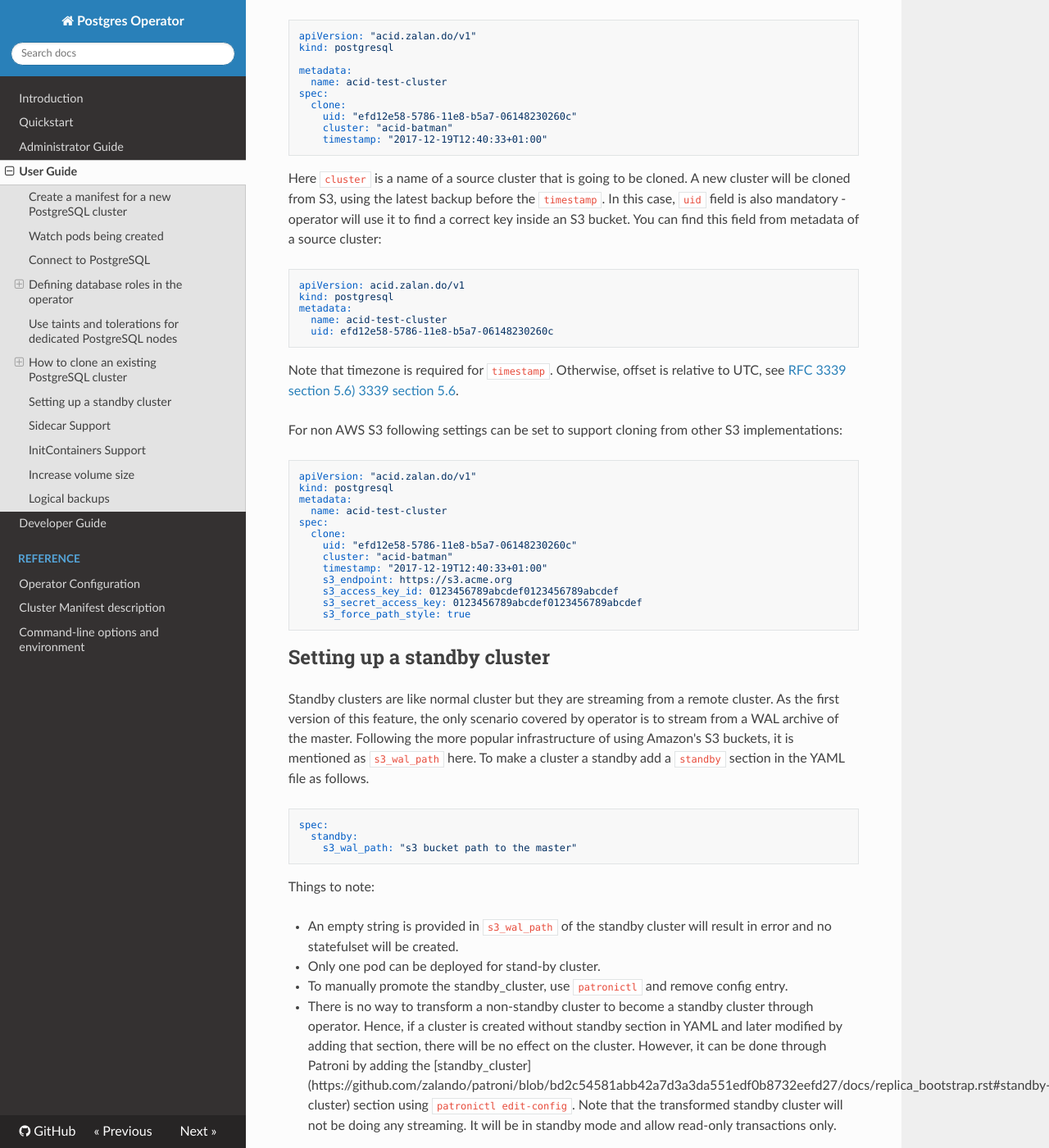
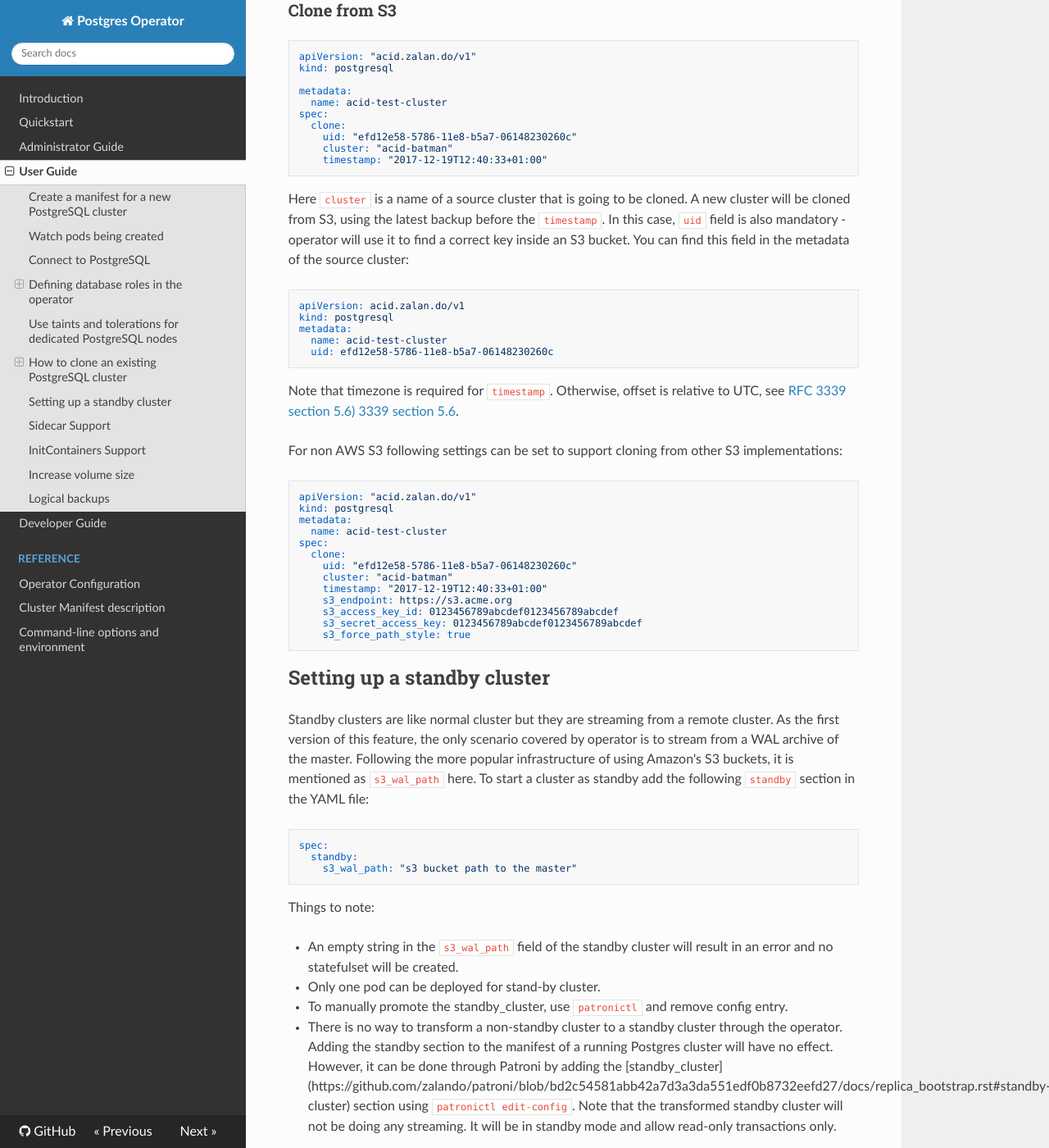
Before and after one commit to zalando/postgres-operator, an MkDocs documentation site: the page built from docs/user.md, in a window 1280 px wide and 1400 px high, scrolled down 4414 px. Shown: the whole window at 82% size. Built offline with MkDocs 1.6.1, drawn with Linux system fonts in a browser that asks for light colours; nearby versions of some CDN libraries; old or Windows-style settings are respelled for this version of MkDocs; some of the changed text lies outside the part shown.

Commit message:
update user docs and README

````diff
--- a/docs/user.md
+++ b/docs/user.md
@@ -33,7 +33,7 @@ spec:
     version: "10"
 ```
 
-If you have clone the Postgres Operator [repository](https://github.com/zalando/postgres-operator)
+Once you cloned the Postgres Operator [repository](https://github.com/zalando/postgres-operator)
 you can find this example also in the manifests folder:
 
 ```bash
@@ -107,8 +107,8 @@ The operator automatically generates a password for each manifest role and
 places it in the secret named
 `{username}.{team}-{clustername}.credentials.postgresql.acid.zalan.do` in the
 same namespace as the cluster. This way, the application running in the
-K8s cluster and working with the database can obtain the password right
-from the secret, without ever sharing it outside of the cluster.
+K8s cluster and connecting to Postgres can obtain the password right from the
+secret, without ever sharing it outside of the cluster.
 
 At the moment it is not possible to define membership of the manifest role in
 other roles.
@@ -247,7 +247,7 @@ spec:
 Here `cluster` is a name of a source cluster that is going to be cloned. A new
 cluster will be cloned from S3, using the latest backup before the `timestamp`.
 In this case, `uid` field is also mandatory - operator will use it to find a
-correct key inside an S3 bucket. You can find this field from metadata of a
+correct key inside an S3 bucket. You can find this field in the metadata of the
 source cluster:
 
 ```yaml
@@ -286,8 +286,8 @@ Standby clusters are like normal cluster but they are streaming from a remote
 cluster. As the first version of this feature, the only scenario covered by
 operator is to stream from a WAL archive of the master. Following the more
 popular infrastructure of using Amazon's S3 buckets, it is mentioned as
-`s3_wal_path` here. To make a cluster a standby add a `standby` section in the
-YAML file as follows.
+`s3_wal_path` here. To start a cluster as standby add the following `standby`
+section in the YAML file:
 
 ```yaml
 spec:
@@ -297,16 +297,15 @@ spec:
 
 Things to note:
 
-- An empty string is provided in `s3_wal_path` of the standby cluster will
-  result in error and no statefulset will be created.
+- An empty string in the `s3_wal_path` field of the standby cluster will result
+  in an error and no statefulset will be created.
 - Only one pod can be deployed for stand-by cluster.
 - To manually promote the standby_cluster, use `patronictl` and remove config
   entry.
-- There is no way to transform a non-standby cluster to become a standby cluster
-  through operator. Hence, if a cluster is created without standby section in
-  YAML and later modified  by adding that section, there will be no effect on
-  the cluster. However, it can be done through Patroni by adding the
-  [standby_cluster] (https://github.com/zalando/patroni/blob/bd2c54581abb42a7d3a3da551edf0b8732eefd27/docs/replica_bootstrap.rst#standby-cluster)
+- There is no way to transform a non-standby cluster to a standby cluster
+  through the operator. Adding the standby section to the manifest of a running
+  Postgres cluster will have no effect. However, it can be done through Patroni
+  by adding the [standby_cluster] (https://github.com/zalando/patroni/blob/bd2c54581abb42a7d3a3da551edf0b8732eefd27/docs/replica_bootstrap.rst#standby-cluster)
   section using `patronictl edit-config`. Note that the transformed standby
   cluster will not be doing any streaming. It will be in standby mode and allow
   read-only transactions only.
@@ -407,7 +406,7 @@ actions:
 
 Fist step has a limitation, AWS rate-limits this operation to no more than once
 every 6 hours. Note, that if the statefulset is scaled down before resizing the
-size changes are only applied to the volumes attached to the running pods. The
+new size is only applied to the volumes attached to the running pods. The
 size of volumes that correspond to the previously running pods is not changed.
 
 ## Logical backups
````
Also changed, not shown: other parts of docs/user.md (+3 -3 lines), README.md (+14 -16 lines).
